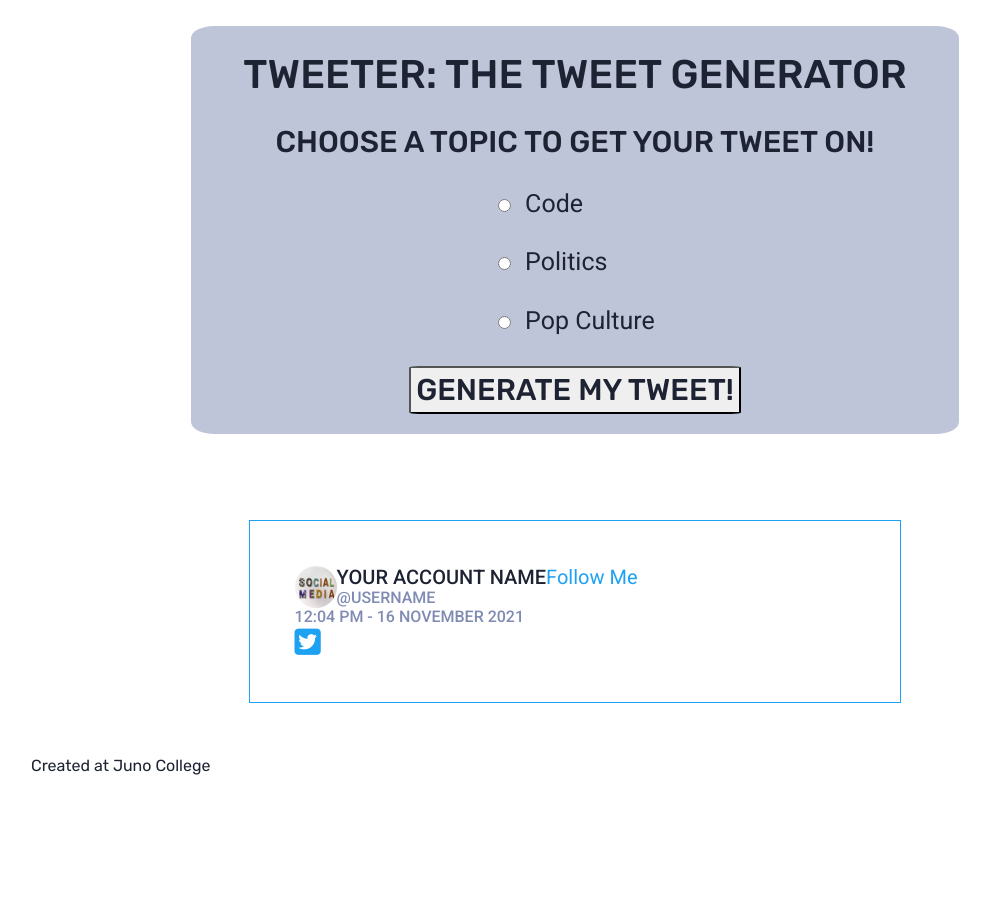
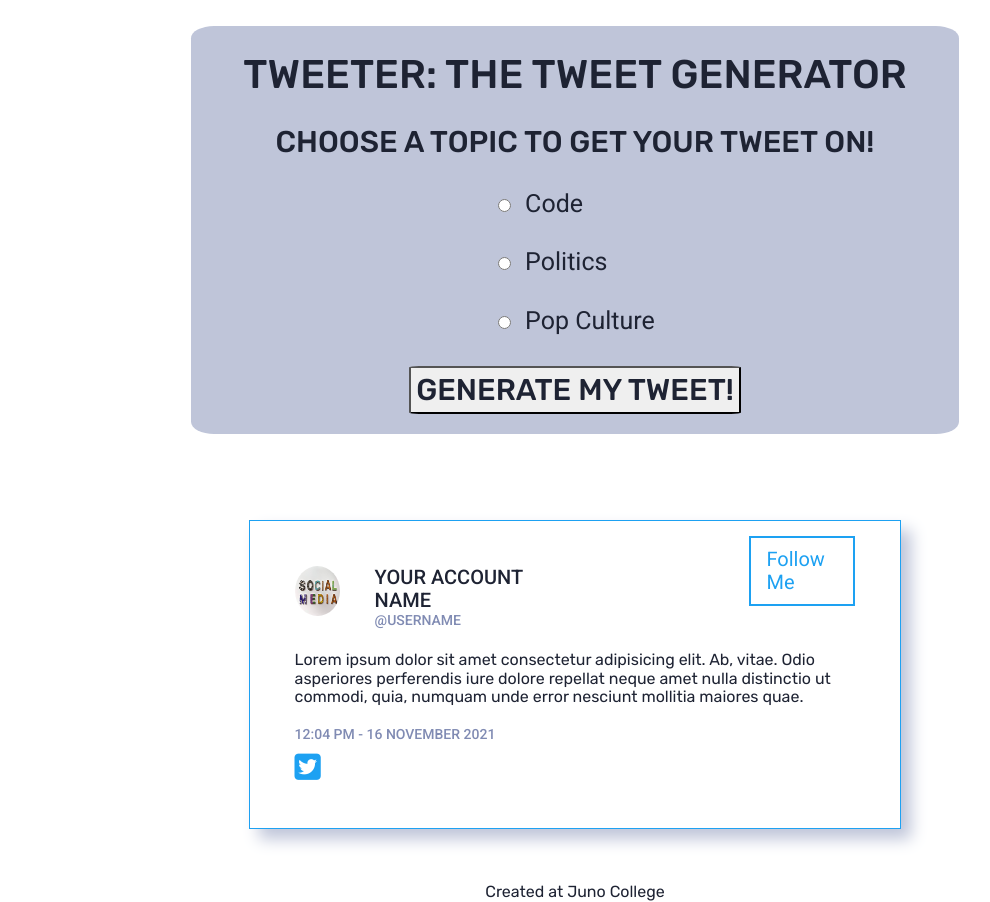
Before and after one commit to MarielleR/Marielle-Roberts-project-three, a plain HTML site: page index.html in a window 1280 px wide. Shown: the whole page, without its empty margins (65-1055 px from the left). Before the commit the page ends 800 px from the top, so only its background shows below. Drawn offline with nearby package versions, Linux system fonts and the light colour scheme.

Commit message:
css minus animations completed

```diff
--- a/index.html
+++ b/index.html
@@ -53,14 +53,14 @@
                     <img src="merakist-CNbRsQj8mHQ-unsplash.jpg" alt="a sign that says, social media in a funky font">
                     <div class="handle">
                         <h3>YOUR ACCOUNT NAME</h2>
-                            <h4>@username</h4>
+                        <h4>@username</h4>
                     </div>
                     <a class="follow-btn" href="https://twitter.com/m_robertz">Follow Me</a>
                 </div>
 
                 <div class="row-2">
                     <div class="dynamic-tweet">
-                        <p></p>
+                        <p>Lorem ipsum dolor sit amet consectetur adipisicing elit. Ab, vitae. Odio asperiores perferendis iure dolore repellat neque amet nulla distinctio ut commodi, quia, numquam unde error nesciunt mollitia maiores quae.</p>
                     </div>
                 </div>
 
@@ -74,9 +74,7 @@
     </main>
 
     <footer>
-        <div class="wrapper">
             <a href="https://junocollege.com/">Created at Juno College</a>
-        </div>
     </footer>
 
 
--- a/styles/sass/_body.scss
+++ b/styles/sass/_body.scss
@@ -6,14 +6,40 @@
     text-align: left;
     border: 1px $accentColor solid;
     padding: 45px;
+    box-shadow: 10px 10px 15px $primaryBackgroundColor;
 }
 
 img {
-    height: 4.2rem;
-    width: 4.2rem;
+    height: 5rem;
+    width: 4.5rem;
     border-radius: 50%;
 }
 
 .row-1 {
     display: flex;
+    margin-bottom: 15px;
 }
+.handle {
+    margin-left: 35px;
+}
+
+.follow-btn {
+    border: 2px solid $accentColor;
+    padding: 10px 15px 10px 15px;
+    margin-left: 210px;
+    position: relative;
+    bottom: 30px;
+}
+
+.follow-btn:hover {
+    background-color: $primaryBackgroundColor;
+}
+
+//Dynamic Text Styles
+
+
+//Row-3
+.row-3 h4 {
+    margin-top: 20px;
+    margin-bottom: 10px;
+}
--- /dev/null
+++ b/styles/sass/_footer.scss
@@ -0,0 +1,9 @@
+footer {
+    display: block;
+    padding: 0;
+    margin: 0;
+    text-align: center;
+        & a {
+            transform: rotate(20deg);;
+        }
+}
--- a/styles/sass/_typography.scss
+++ b/styles/sass/_typography.scss
@@ -24,7 +24,7 @@ h3 {
 }
 
 h4 {
-    @include fontSpecs ($roboto, 1.6rem, 500, $secondaryFontColor);
+    @include fontSpecs ($roboto, 1.4rem, 500, $secondaryFontColor);
 }
 
 //labels, buttons, icon
--- a/styles/sass/style.scss
+++ b/styles/sass/style.scss
@@ -4,3 +4,4 @@
 @import 'global';
 @import 'header';
 @import 'body';
+@import 'footer';
```
Also changed, not shown: styles/style.css.
